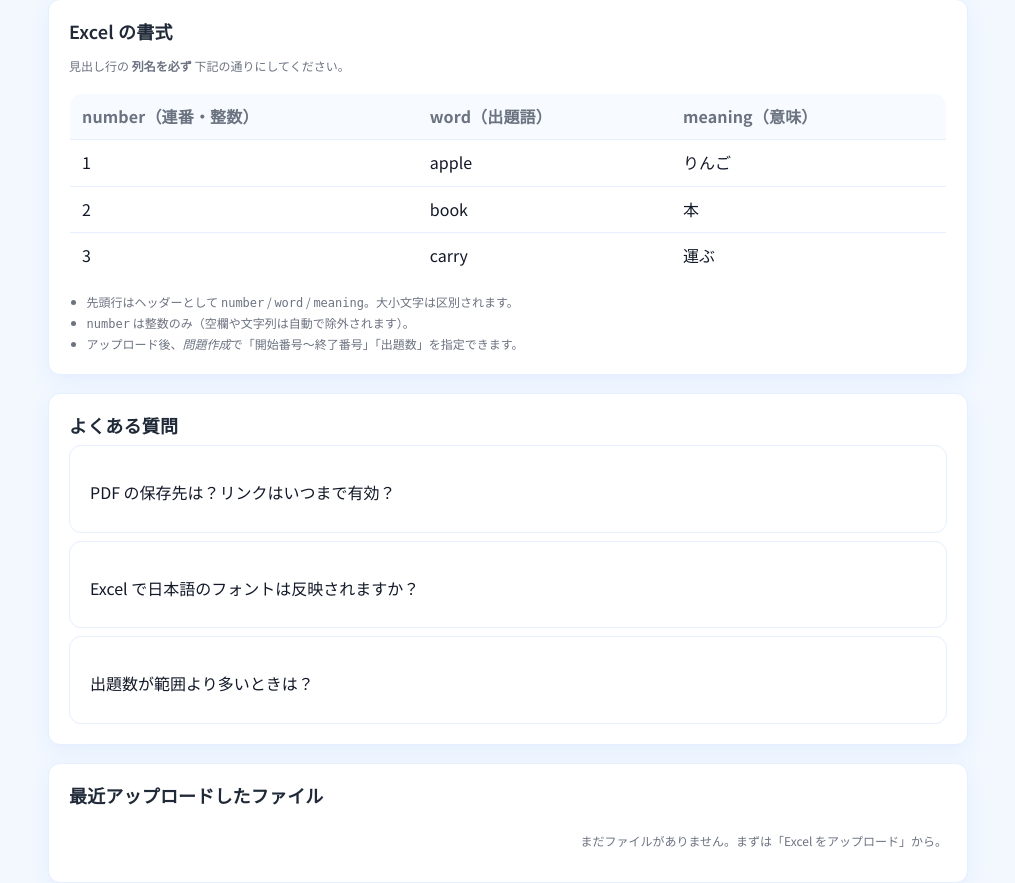
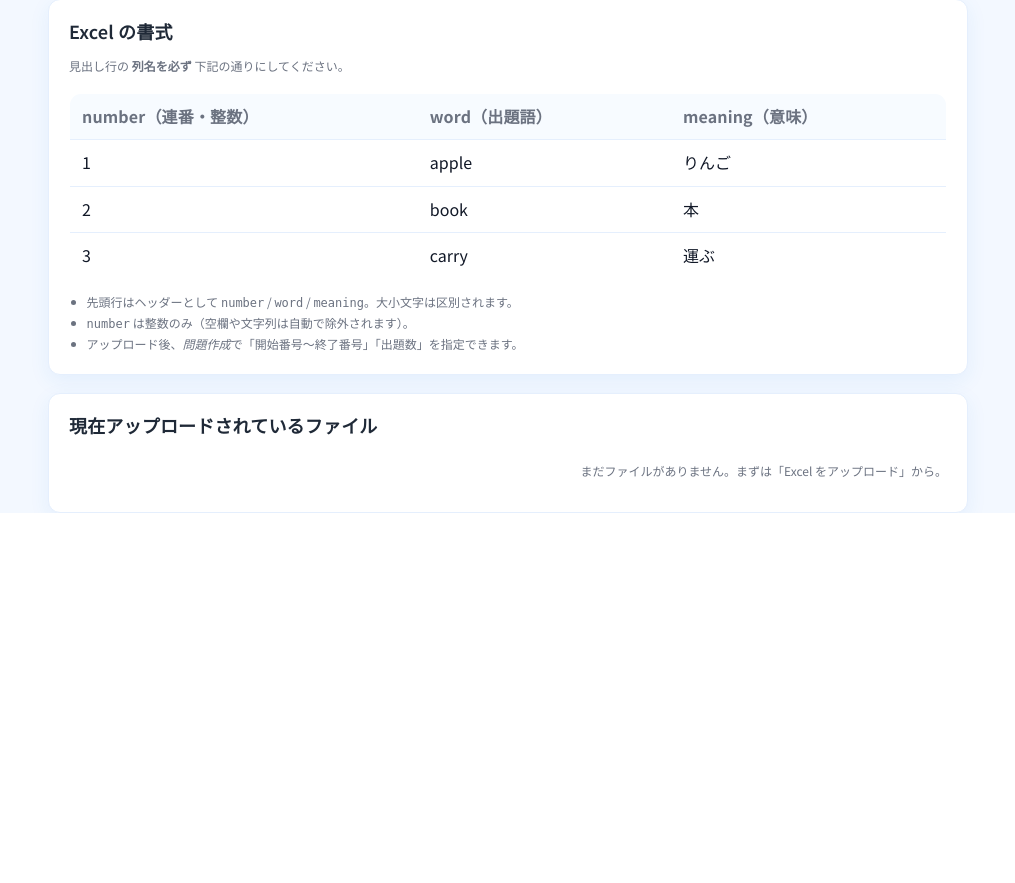
Before and after one commit to ikehabsngasuki/--app-3, a Flask app: page / in a window 1280 px wide. Shown: the part 592-1475 px from the top of the page, without its empty margins (132-1147 px from the left). After the commit the page ends 1105 px from the top, so only its background shows below. Run offline with Flask 3, Linux system fonts and the light colour scheme.

Commit message:
fix: index.html

```diff
--- a/templates/index.html
+++ b/templates/index.html
@@ -71,35 +71,11 @@
   </ul>
 </section>
 
-<!-- よくある質問（details 要素で軽いアコーディオン） -->
-<section class="card" style="display:grid; gap:8px;">
-  <h3 style="margin:0;">よくある質問</h3>
 
-  <details class="card" style="box-shadow:none; border:1px solid var(--line);">
-    <summary class="label" style="cursor:pointer;">PDF の保存先は？リンクはいつまで有効？</summary>
-    <div class="label-desc" style="margin-top:8px;">
-      R2 を利用している場合はクラウドに保存され、ページのリンクは一時的な署名URLです（有効期限は環境変数 <code>PRESIGN_EXPIRES</code> で設定）。
-    </div>
-  </details>
-
-  <details class="card" style="box-shadow:none; border:1px solid var(--line);">
-    <summary class="label" style="cursor:pointer;">Excel で日本語のフォントは反映されますか？</summary>
-    <div class="label-desc" style="margin-top:8px;">
-      アプリ内の PDF 生成では「NotoSansJP」を優先使用します。フォントが無い場合は Helvetica にフォールバックします。
-    </div>
-  </details>
-
-  <details class="card" style="box-shadow:none; border:1px solid var(--line);">
-    <summary class="label" style="cursor:pointer;">出題数が範囲より多いときは？</summary>
-    <div class="label-desc" style="margin-top:8px;">
-      実在する件数の範囲で自動的に調整され、重複なしのサンプルが選ばれます。
-    </div>
-  </details>
-</section>
 
 <!-- 最近アップロード -->
 <section class="card" style="display:grid; gap:12px;">
-  <h3 style="margin:0;">最近アップロードしたファイル</h3>
+  <h3 style="margin:0;">現在アップロードされているファイル</h3>
   {% if files %}
     <table class="table">
       <thead><tr><th>ファイル名</th></tr></thead>
```
